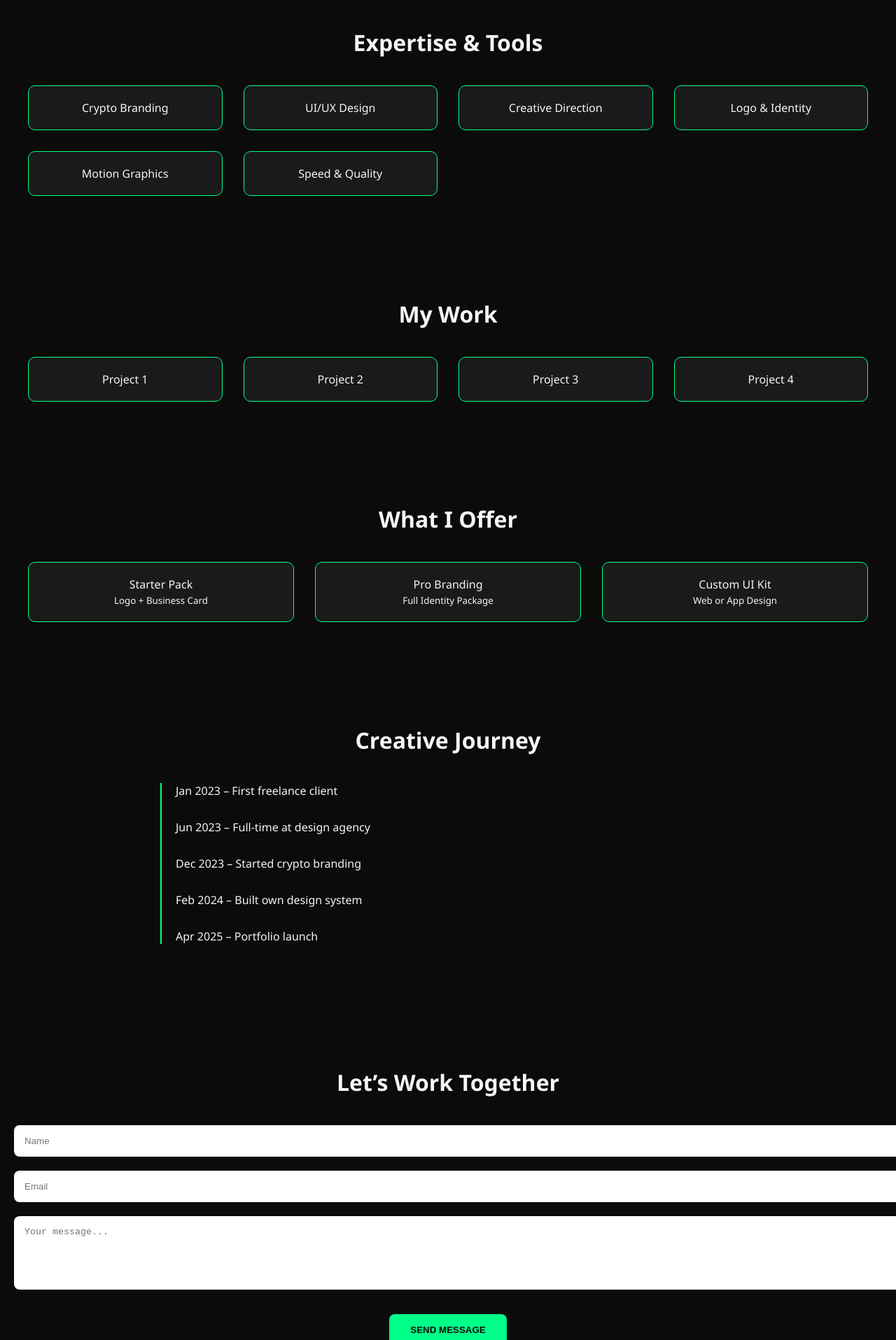
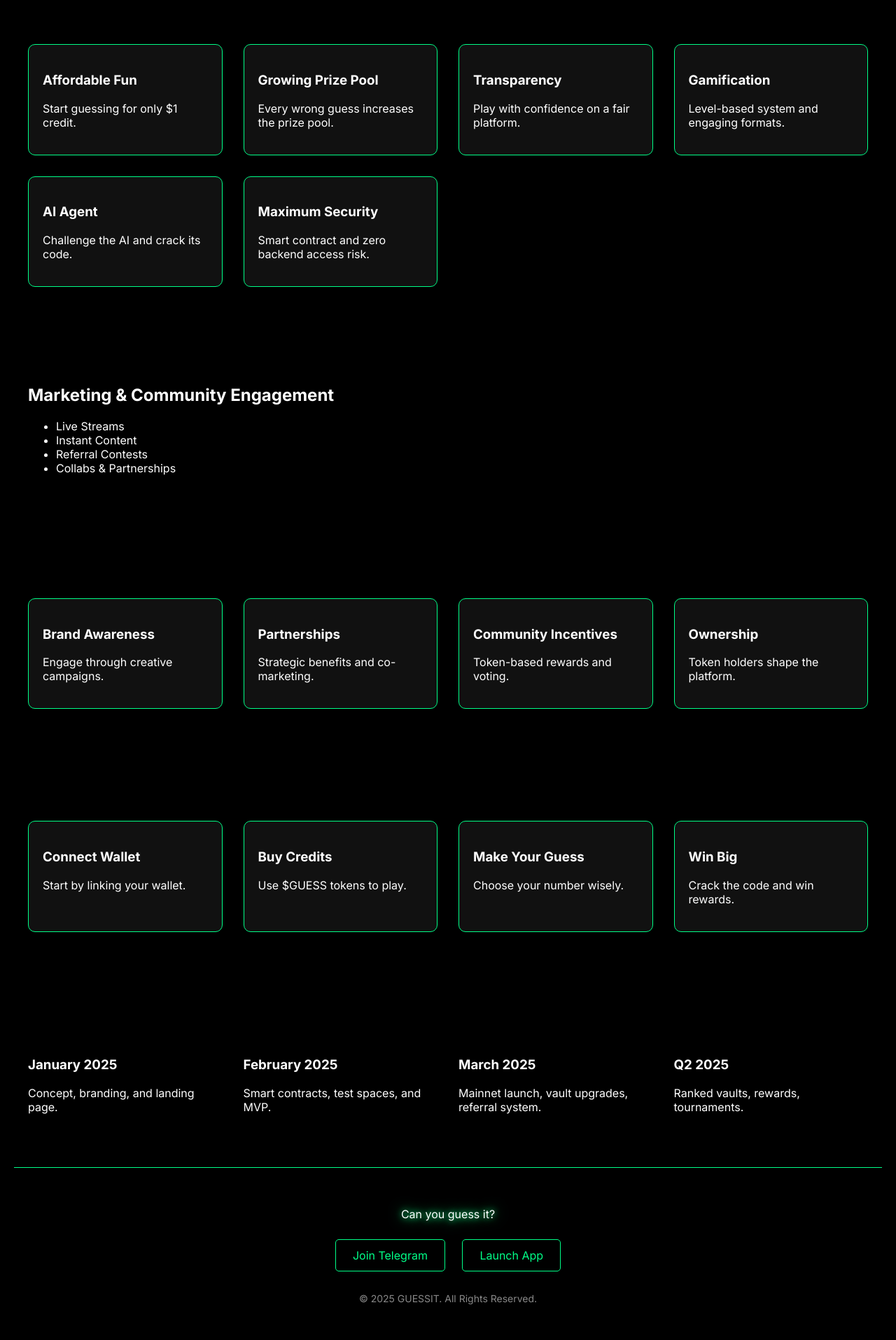
Before and after one commit to tonmoytr/buy-token-temp, a plain HTML site: page index.html in a window 1280 px wide. Shown: the part 885-2800 px from the top of the page at 70% size. Drawn offline with Linux system fonts and the light colour scheme.

Commit message:
new-design

```diff
--- a/index.html
+++ b/index.html
@@ -3,173 +3,237 @@
   <head>
     <meta charset="UTF-8" />
     <meta name="viewport" content="width=device-width, initial-scale=1.0" />
-    <title>Robin | Graphic Design Portfolio</title>
+    <title>GUESSIT - Graphic Design Portfolio</title>
+    <link
+      href="https://fonts.googleapis.com/css2?family=Inter:wght@400;600;700&display=swap"
+      rel="stylesheet"
+    />
     <style>
       body {
         margin: 0;
-        font-family: "Segoe UI", sans-serif;
-        background-color: #0b0b0b;
-        color: #f5f5f5;
+        background-color: #000;
+        color: #fff;
+        font-family: "Inter", sans-serif;
+        scroll-behavior: smooth;
       }
+
       header,
-      section,
-      footer {
+      footer,
+      section {
         padding: 60px 20px;
+        max-width: 1200px;
+        margin: auto;
+      }
+
+      header {
+        display: flex;
+        justify-content: space-between;
+        align-items: center;
+      }
+
+      .hero {
         text-align: center;
       }
-      .hero {
-        background: linear-gradient(145deg, #0b0b0b 60%, #00ff88 90%);
-        color: #fff;
-        padding: 100px 20px;
+
+      .hero h1 {
+        color: #00ff88;
+        font-size: 2.5em;
       }
-      .hero h1 {
-        font-size: 3rem;
-        margin-bottom: 10px;
+
+      .btn {
+        display: inline-block;
+        margin: 10px;
+        padding: 12px 24px;
+        border-radius: 5px;
+        border: 1px solid #00ff88;
+        background-color: transparent;
+        color: #00ff88;
+        text-decoration: none;
+        transition: background 0.3s, transform 0.3s;
       }
-      .hero p {
-        font-size: 1.2rem;
-        max-width: 600px;
-        margin: 0 auto 30px;
+
+      .btn:hover {
+        background-color: #00ff88;
+        color: #000;
+        transform: scale(1.05);
       }
-      .button {
-        background-color: #00ff88;
-        color: #0b0b0b;
-        border: none;
-        padding: 15px 30px;
-        margin: 10px;
-        border-radius: 8px;
-        cursor: pointer;
-        font-weight: bold;
-        text-transform: uppercase;
-      }
-      .section-title {
-        font-size: 2rem;
-        margin-bottom: 40px;
-      }
+
       .features,
-      .services,
-      .portfolio {
+      .token,
+      .how-to,
+      .roadmap {
         display: grid;
         grid-template-columns: repeat(auto-fit, minmax(250px, 1fr));
         gap: 30px;
-        max-width: 1200px;
-        margin: 0 auto;
+        margin-top: 40px;
       }
-      .card {
-        background-color: #1a1a1a;
+
+      .feature-box,
+      .token-box,
+      .step-box {
+        background: #111;
         padding: 20px;
+        border: 1px solid #00ff88;
         border-radius: 10px;
-        border: 1px solid #00ff88;
+        transition: transform 0.3s;
       }
-      .timeline {
-        max-width: 800px;
-        margin: 0 auto;
-        border-left: 2px solid #00ff88;
-        padding-left: 20px;
-        text-align: left;
+
+      .feature-box:hover,
+      .token-box:hover,
+      .step-box:hover {
+        transform: translateY(-5px);
       }
-      .timeline-entry {
-        margin-bottom: 30px;
+
+      .footer {
+        text-align: center;
+        padding: 40px 20px;
+        border-top: 1px solid #00ff88;
       }
-      .contact-form input,
-      .contact-form textarea {
-        width: 100%;
-        padding: 15px;
-        margin-bottom: 20px;
-        border: none;
-        border-radius: 8px;
+
+      .glow {
+        text-shadow: 0 0 10px #00ff88, 0 0 20px #00ff88;
       }
-      .footer {
-        background-color: #111;
-        padding: 30px;
-        font-size: 0.9rem;
-        color: #aaa;
+
+      .hero img {
+        max-width: 100%;
+        margin: 30px 0;
+        border-radius: 10px;
       }
     </style>
   </head>
+
   <body>
-    <header class="hero">
-      <h1>Design the Future. Create the Impact.</h1>
-      <p>
-        Welcome to Robin's graphic design portfolio. From digital branding to
-        futuristic visuals — explore the works that break boundaries.
-      </p>
-      <button class="button">View Work</button>
-      <button class="button">Hire Me</button>
+    <header>
+      <div class="logo glow">GUESSIT</div>
+      <div>
+        <a href="#" class="btn">Launch App</a>
+        <a href="#" class="btn">Buy Token</a>
+      </div>
     </header>
 
-    <section>
-      <h2 class="section-title">Who is Robin?</h2>
+    <section class="hero">
+      <h1 class="glow">Crack the Code. Claim the Prize.</h1>
       <p>
-        Robin is a passionate graphic designer with over 1 year of experience in
-        branding, web UI/UX, and crypto-based visuals. Worked with international
-        clients and built design identities that stand out in digital spaces.
+        The ultimate guessing game built on skill and community. Outplay the AI
+        agent and win big.
       </p>
-      <button class="button">Download CV</button>
+      <img src="assets/mockup-hero.png" alt="Game Preview" />
+      <a href="#" class="btn">Join Telegram</a>
+      <a href="#" class="btn">Launch App</a>
     </section>
 
     <section>
-      <h2 class="section-title">Expertise & Tools</h2>
-      <div class="features">
-        <div class="card">Crypto Branding</div>
-        <div class="card">UI/UX Design</div>
-        <div class="card">Creative Direction</div>
-        <div class="card">Logo & Identity</div>
-        <div class="card">Motion Graphics</div>
-        <div class="card">Speed & Quality</div>
+      <h2>What is GUESSIT?</h2>
+      <p>
+        GUESSIT is a community-driven game where players guess numerical codes
+        to win rewards. The AI agent secures the code and players test their
+        strategy to crack it. Guess right, win the prize pool, and claim
+        victory.
+      </p>
+      <a href="#" class="btn">Read Whitepaper</a>
+    </section>
+
+    <section class="features">
+      <div class="feature-box">
+        <h3>Affordable Fun</h3>
+        <p>Start guessing for only $1 credit.</p>
+      </div>
+      <div class="feature-box">
+        <h3>Growing Prize Pool</h3>
+        <p>Every wrong guess increases the prize pool.</p>
+      </div>
+      <div class="feature-box">
+        <h3>Transparency</h3>
+        <p>Play with confidence on a fair platform.</p>
+      </div>
+      <div class="feature-box">
+        <h3>Gamification</h3>
+        <p>Level-based system and engaging formats.</p>
+      </div>
+      <div class="feature-box">
+        <h3>AI Agent</h3>
+        <p>Challenge the AI and crack its code.</p>
+      </div>
+      <div class="feature-box">
+        <h3>Maximum Security</h3>
+        <p>Smart contract and zero backend access risk.</p>
       </div>
     </section>
 
     <section>
-      <h2 class="section-title">My Work</h2>
-      <div class="portfolio">
-        <div class="card">Project 1</div>
-        <div class="card">Project 2</div>
-        <div class="card">Project 3</div>
-        <div class="card">Project 4</div>
+      <h2>Marketing & Community Engagement</h2>
+      <ul>
+        <li>Live Streams</li>
+        <li>Instant Content</li>
+        <li>Referral Contests</li>
+        <li>Collabs & Partnerships</li>
+      </ul>
+    </section>
+
+    <section class="token">
+      <div class="token-box">
+        <h3>Brand Awareness</h3>
+        <p>Engage through creative campaigns.</p>
+      </div>
+      <div class="token-box">
+        <h3>Partnerships</h3>
+        <p>Strategic benefits and co-marketing.</p>
+      </div>
+      <div class="token-box">
+        <h3>Community Incentives</h3>
+        <p>Token-based rewards and voting.</p>
+      </div>
+      <div class="token-box">
+        <h3>Ownership</h3>
+        <p>Token holders shape the platform.</p>
       </div>
     </section>
 
-    <section>
-      <h2 class="section-title">What I Offer</h2>
-      <div class="services">
-        <div class="card">
-          Starter Pack<br /><small>Logo + Business Card</small>
-        </div>
-        <div class="card">
-          Pro Branding<br /><small>Full Identity Package</small>
-        </div>
-        <div class="card">
-          Custom UI Kit<br /><small>Web or App Design</small>
-        </div>
+    <section class="how-to">
+      <div class="step-box">
+        <h3>Connect Wallet</h3>
+        <p>Start by linking your wallet.</p>
+      </div>
+      <div class="step-box">
+        <h3>Buy Credits</h3>
+        <p>Use $GUESS tokens to play.</p>
+      </div>
+      <div class="step-box">
+        <h3>Make Your Guess</h3>
+        <p>Choose your number wisely.</p>
+      </div>
+      <div class="step-box">
+        <h3>Win Big</h3>
+        <p>Crack the code and win rewards.</p>
       </div>
     </section>
 
-    <section>
-      <h2 class="section-title">Creative Journey</h2>
-      <div class="timeline">
-        <div class="timeline-entry">Jan 2023 – First freelance client</div>
-        <div class="timeline-entry">Jun 2023 – Full-time at design agency</div>
-        <div class="timeline-entry">Dec 2023 – Started crypto branding</div>
-        <div class="timeline-entry">Feb 2024 – Built own design system</div>
-        <div class="timeline-entry">Apr 2025 – Portfolio launch</div>
+    <section class="roadmap">
+      <div>
+        <h3>January 2025</h3>
+        <p>Concept, branding, and landing page.</p>
+      </div>
+      <div>
+        <h3>February 2025</h3>
+        <p>Smart contracts, test spaces, and MVP.</p>
+      </div>
+      <div>
+        <h3>March 2025</h3>
+        <p>Mainnet launch, vault upgrades, referral system.</p>
+      </div>
+      <div>
+        <h3>Q2 2025</h3>
+        <p>Ranked vaults, rewards, tournaments.</p>
       </div>
     </section>
 
-    <section>
-      <h2 class="section-title">Let’s Work Together</h2>
-      <form class="contact-form">
-        <input type="text" placeholder="Name" required />
-        <input type="email" placeholder="Email" required />
-        <textarea rows="5" placeholder="Your message..."></textarea>
-        <button class="button">Send Message</button>
-      </form>
-    </section>
-
     <footer class="footer">
-      © 2025 Robin. All rights reserved. |
-      <a href="#" style="color: #00ff88">Telegram</a> |
-      <a href="#" style="color: #00ff88">LinkedIn</a>
+      <p class="glow">Can you guess it?</p>
+      <a href="#" class="btn">Join Telegram</a>
+      <a href="#" class="btn">Launch App</a>
+      <p style="margin-top: 20px; font-size: 14px; color: #888">
+        &copy; 2025 GUESSIT. All Rights Reserved.
+      </p>
     </footer>
   </body>
 </html>
```
